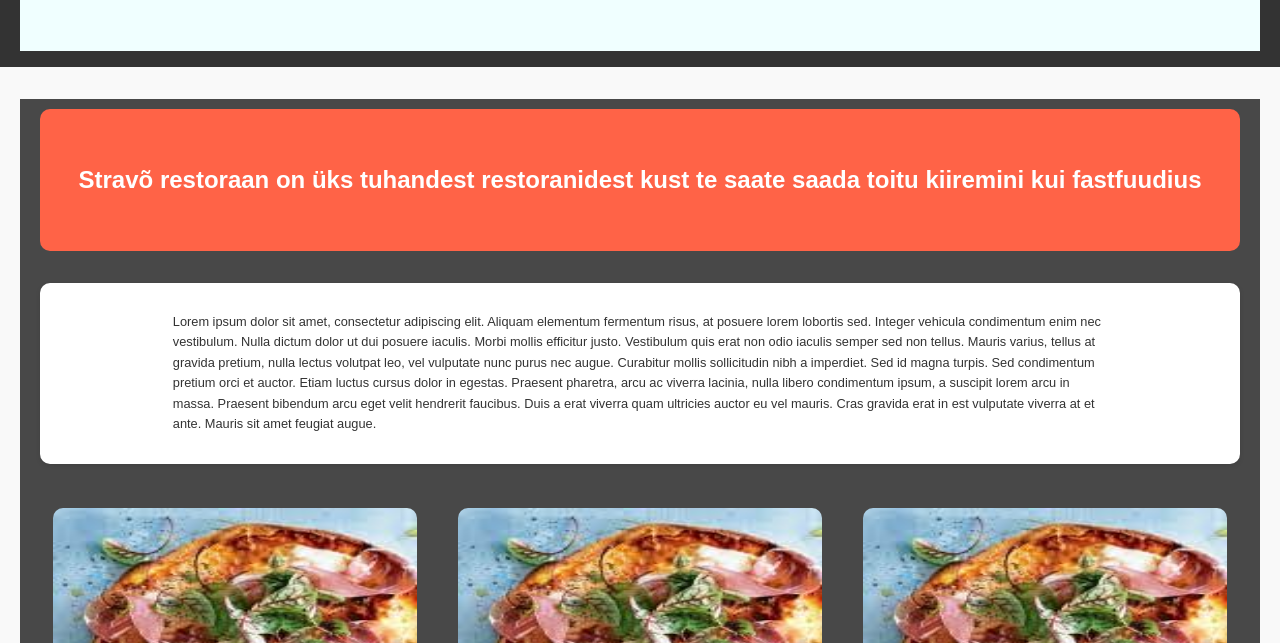
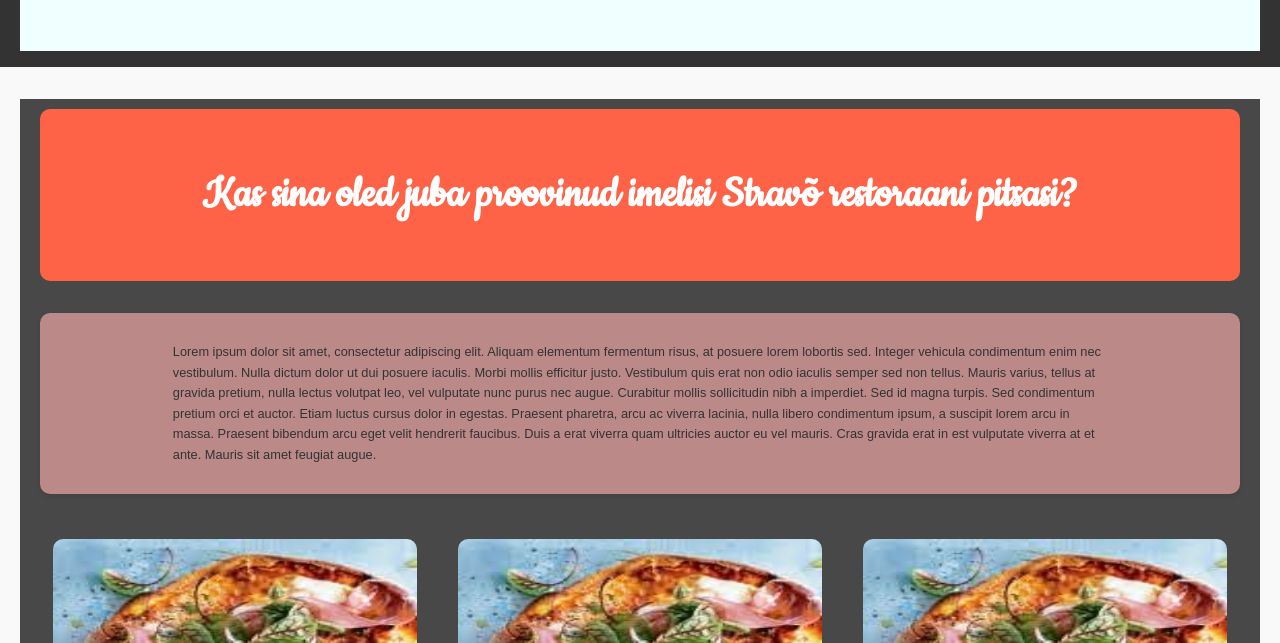
Before and after one commit to krosta12/strav-, a plain HTML site: page index.html in a window 1280 px wide. Shown: the part 157-800 px from the top of the page. Drawn offline with Linux system fonts and the light colour scheme.

Commit message:
Esilehe stiil

```diff
--- a/css/styleIndex.css
+++ b/css/styleIndex.css
@@ -1,3 +1,6 @@
+@import url('https://fonts.googleapis.com/css2?family=Cookie&display=swap');
+
+
 main {
     background-color: #484848;
 }
@@ -101,21 +104,22 @@ main {
 
 .descriptionBlock {
     background: #ff6347;
-    color: #fff;
-    padding: 2rem;
+    color: #ffffff;
+    padding: .5rem;
     border-radius: 10px;
     text-align: center;
     margin-bottom: 2rem;
+    font-family: "Cookie", cursive;
 }
 
 .descriptionBlock h2 {
-    font-size: 1.5rem;
+    font-size: 3rem;
 }
 
 .mainInfo {
     margin-bottom: 2rem;
     padding: 1rem;
-    background-color: #fff;
+    background-color: #bc8989;
     border-radius: 10px;
     box-shadow: 0 2px 5px rgba(0, 0, 0, 0.1);
 }
--- a/index.html
+++ b/index.html
@@ -18,8 +18,7 @@
     <main>
       <div class="descriptionBlock block">
         <h2>
-          Stravõ restoraan on üks tuhandest restoranidest kust te saate saada
-          toitu kiiremini kui fastfuudius
+          Kas sina oled juba proovinud imelisi Stravõ restoraani pitsasi?
         </h2>
       </div>
       <div class="mainInfo">
```
